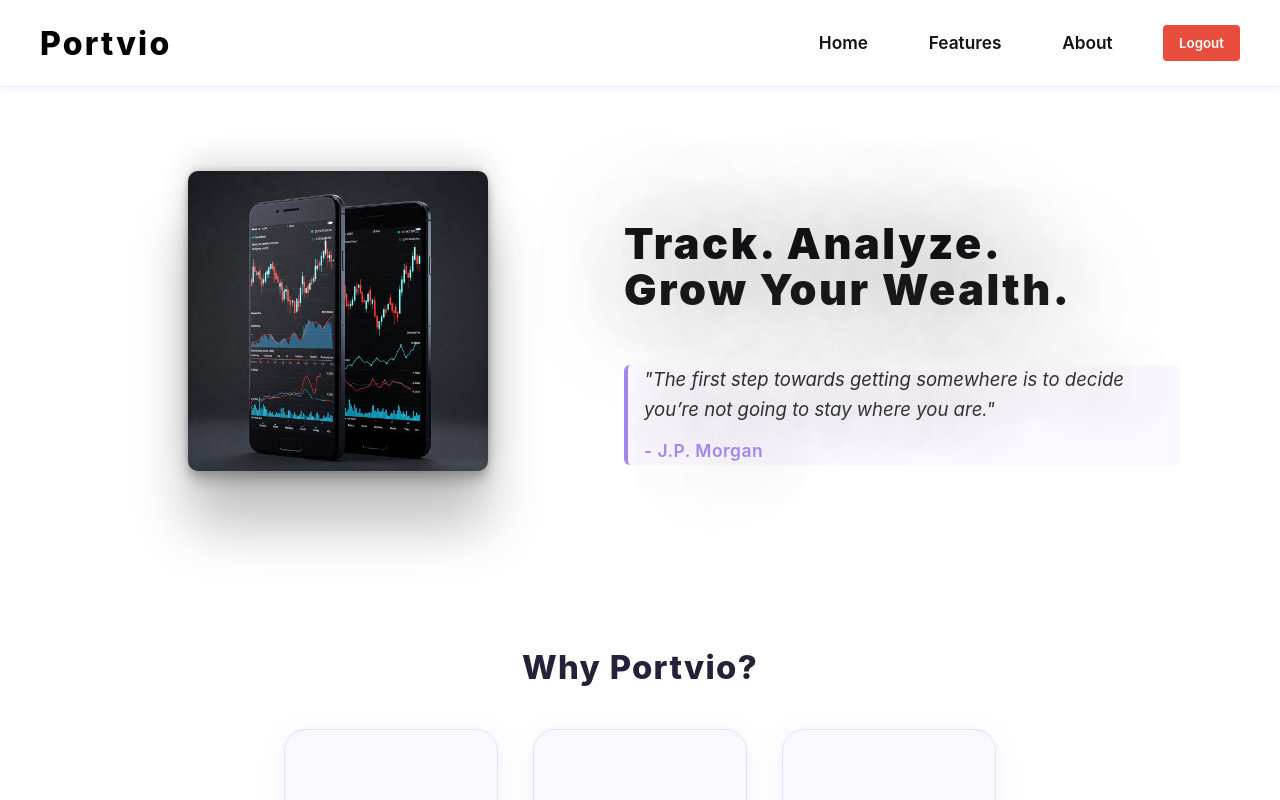
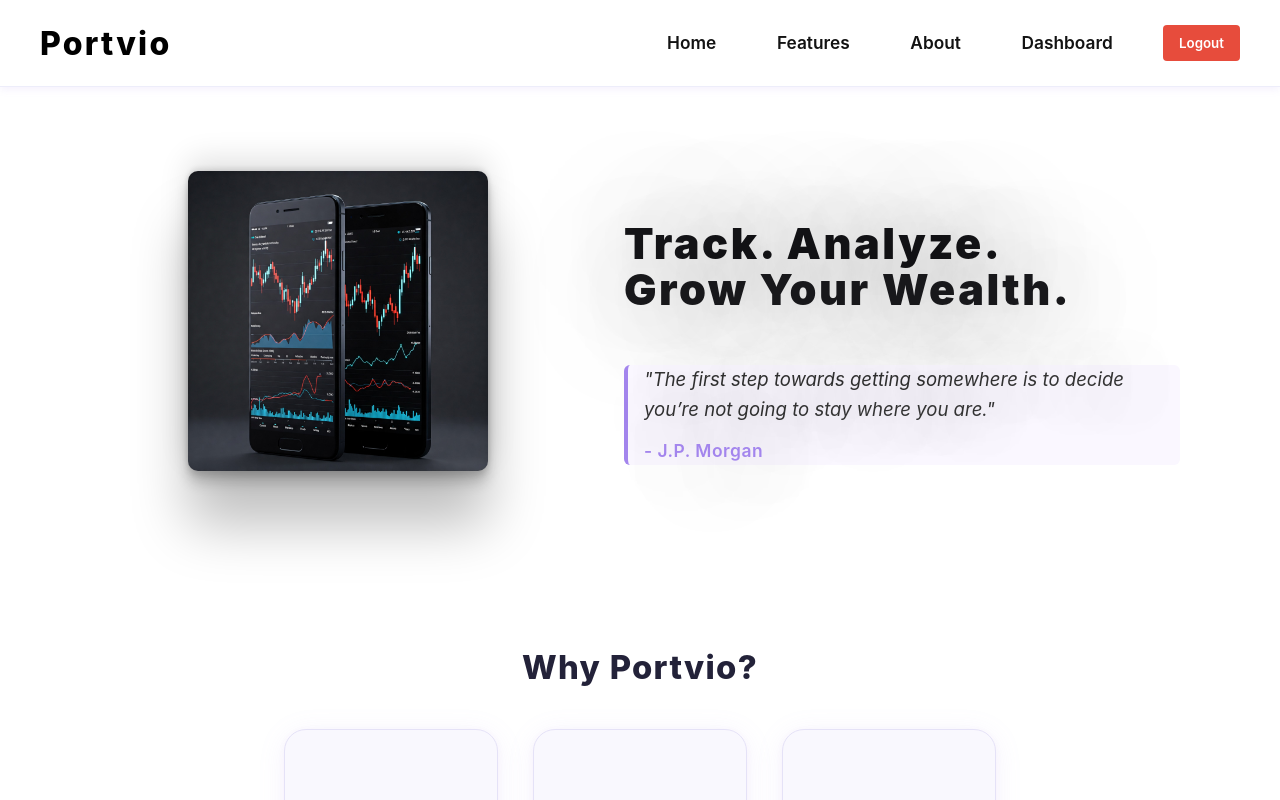
Before and after one commit to VinayakxSingh/Portvio, a React (Vite) app: page / in a window 1280 px wide. Shown: the top 800 px of the page. Built offline with nearby package versions, Linux system fonts and the light colour scheme; sample sign-in values are in the browser's storage.

Commit message:
Update navbar.jsx

```diff
--- a/src/components/navbar.jsx
+++ b/src/components/navbar.jsx
@@ -20,9 +20,12 @@
         <a href="#features">Features</a>
         <a href="#about">About</a>
         {isLoggedIn ? (
-          <button className="logout-button" onClick={handleLogout}>
-            Logout
-          </button>
+          <>
+            <Link to="/dashboard">Dashboard</Link>
+            <button className="logout-button" onClick={handleLogout}>
+              Logout
+            </button>
+          </>
         ) : (
           <Link to="/login">Login</Link>
         )}
```
